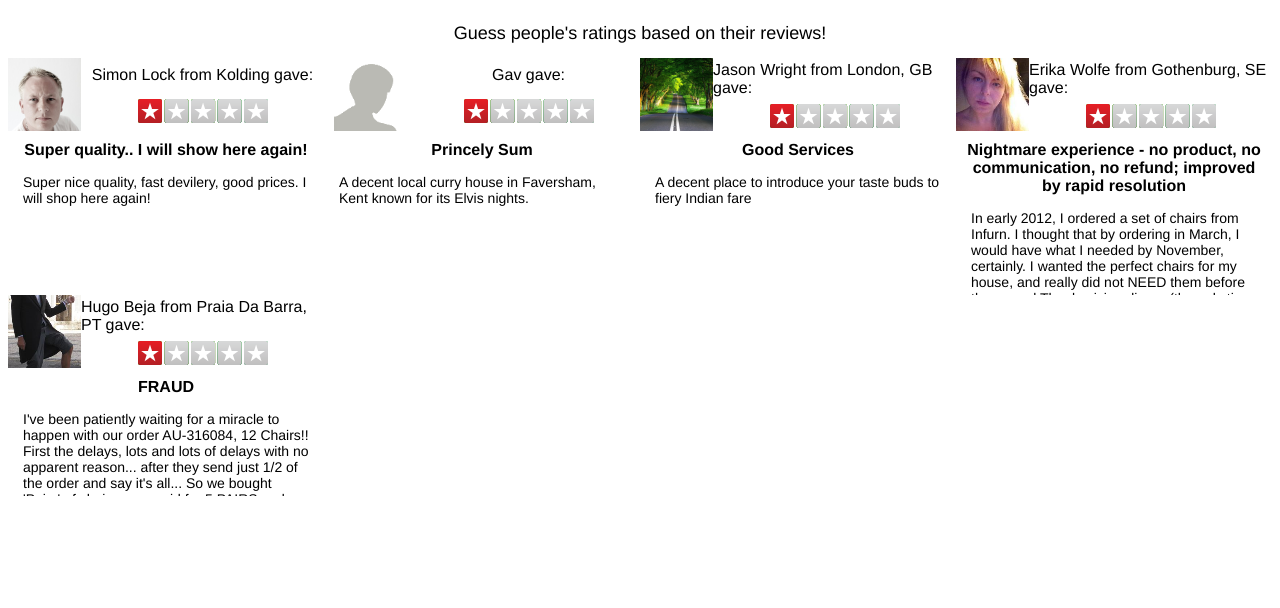
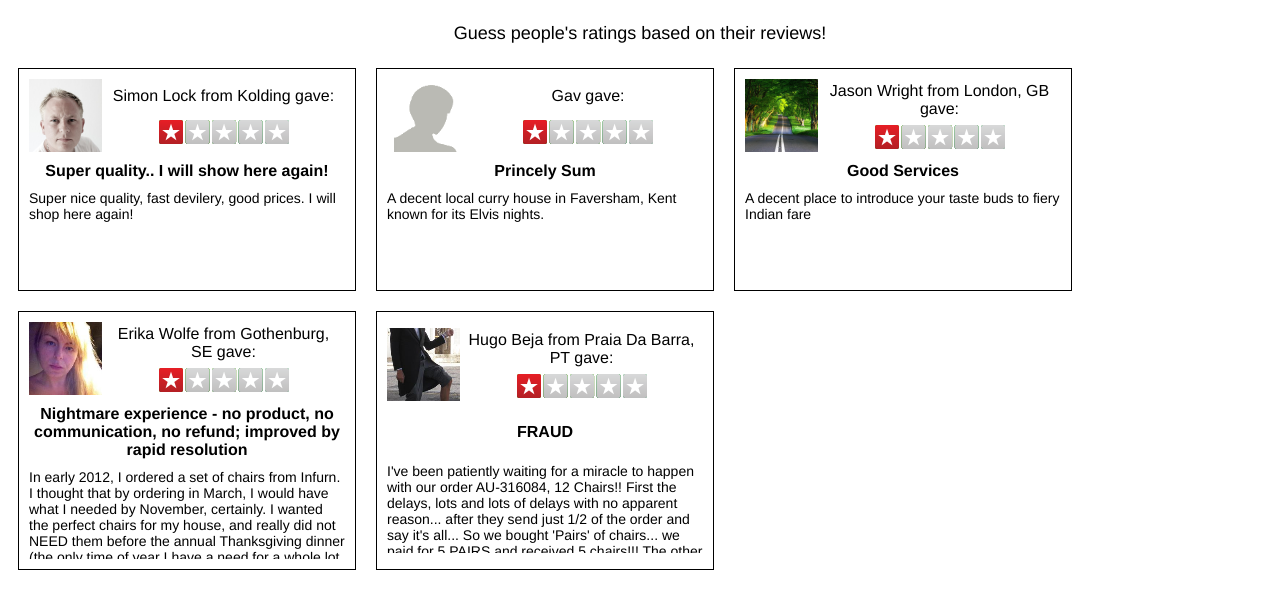
Before and after one commit to bapjiws/guess-the-rating, a React app: page / in a window 1280 px wide. Shown: the top 608 px of the page. Built offline with nearby package versions, Linux system fonts and the light colour scheme.

Commit message:
Restyle review boxes' content

```diff
--- a/styles/main.scss
+++ b/styles/main.scss
@@ -19,6 +19,15 @@ $font-stack: Helvetica Neue,Arial,Helvetica,sans-serif;
   .review-container {
     width: 100% / $containers-per-row;
 
+    display: flex;
+    flex-direction: column;
+    justify-content: space-around;
+
+    margin: 10px 10px;
+    padding: 10px 10px;
+    border: 1px solid black;
+    box-shadow: 0 0 5px 3px white;
+
     opacity: 0;
     transition-property: opacity;
     transition-duration: 1s;
@@ -39,6 +48,8 @@ $font-stack: Helvetica Neue,Arial,Helvetica,sans-serif;
         .review-author {
           width: 100%;
           @include flexbox-with-centered-content;
+          padding: 0 7px;
+          text-align: center;
           font-family: $font-stack;
         }
 
@@ -99,16 +110,12 @@ $font-stack: Helvetica Neue,Arial,Helvetica,sans-serif;
       font-weight: 700;
       text-align: center;
 
-      box-sizing: border-box;
-      padding: 10px;
+      padding: 10px 0;
     }
 
     .review-body {
       height: 90px;
       overflow: auto;
-
-      box-sizing: border-box;
-      padding: 5px 15px;
 
       font-family: $font-stack;
       font-size: 14px;
```
